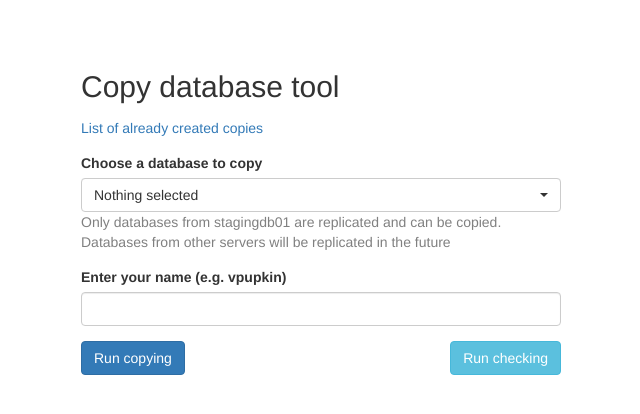
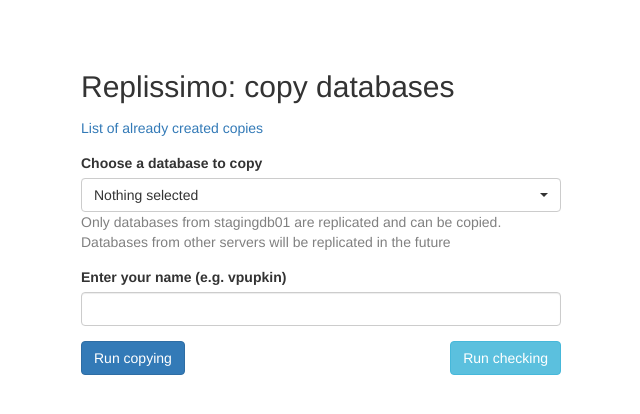
Before and after one commit to fogush/replissimo, a PHP site: template templates/index.html.twig in a window 1280 px wide. Shown: the top 414 px of the page, without its empty margins (319-959 px from the left). Run offline with PHP 8.4, Linux system fonts and the light colour scheme; the template is opened without the code that fills it, so the values that code supplies are empty; some libraries are stand-ins or nearby versions.

Commit message:
Added removing a selected value in the dropping list, changed the main title

```diff
--- a/templates/index.html.twig
+++ b/templates/index.html.twig
@@ -5,7 +5,7 @@
           action="{{ path('run') }}" data-check-action="{{ path('check') }}">
         <div class="row">
             <div class="form-group">
-                <h2>Copy database tool</h2>
+                <h2>Replissimo: copy databases</h2>
             </div>
         </div>
         <div class="row">
--- a/web/js/main.js
+++ b/web/js/main.js
@@ -88,9 +88,8 @@ $(document).ready(function () {
     $('#drop').on('click', function (ev) {
         ev.preventDefault();
 
-        var databaseName = $('#databases').val(),
-            confirmed = confirm('Are you sure you want to delete "' + databaseName + '"');
-        if (!confirmed) {
+        var databaseName = $('#databases').val();
+        if (!databaseName || !confirm('Are you sure you want to delete "' + databaseName + '"')) {
             return;
         }
 
@@ -110,7 +109,11 @@ $(document).ready(function () {
         });
 
         function successDropHandler(data) {
-            //TODO: remove the value from the select
+
+            var databases = $('#databases');
+            databases.find("option[value='" + databases.val() + "']").remove();
+            databases.selectpicker('refresh').val(null).trigger('change');
+
             $('#response-success')
                 .html(data)
                 .removeClass('hidden');
```
